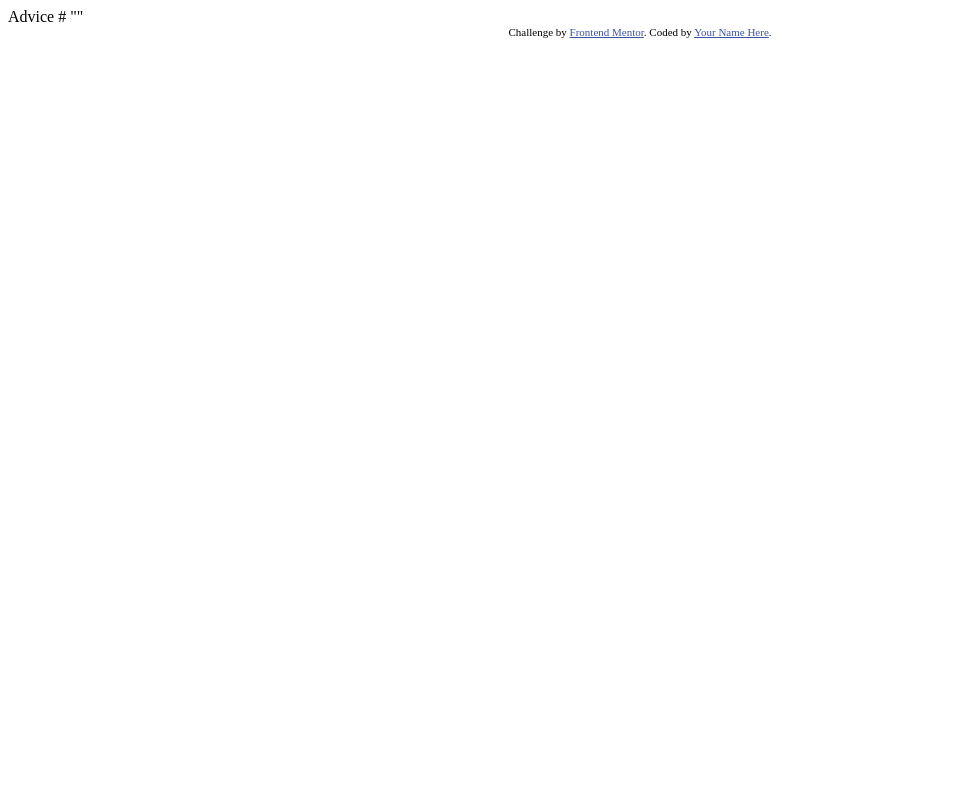
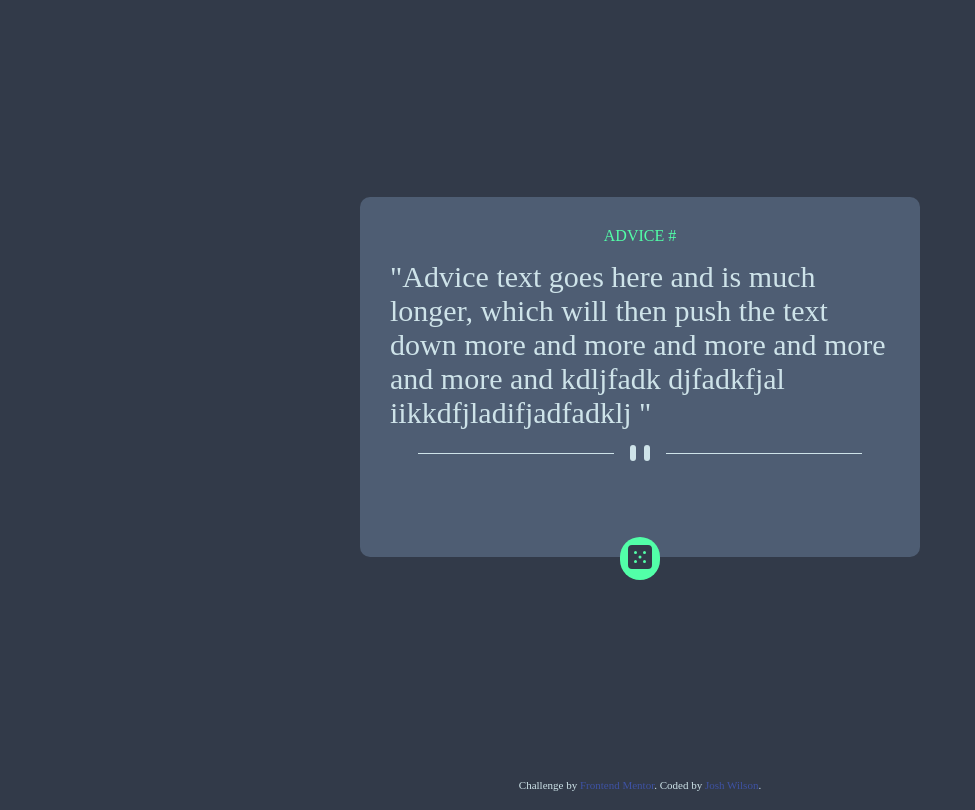
Before and after one commit to josh-wilson6289/advice-generator, a plain HTML site: page index.html in a window 1280 px wide. Shown: the whole page, without its empty margins (0-975 px from the left). Drawn offline with Linux system fonts and the light colour scheme.

Commit message:
created static styling for site

```diff
--- a/index.html
+++ b/index.html
@@ -3,7 +3,7 @@
 <head>
   <meta charset="UTF-8">
   <meta name="viewport" content="width=device-width, initial-scale=1.0"> <!-- displays site properly based on user's device -->
-
+  <link rel="stylesheet" href="/style.css">
   <link rel="icon" type="image/png" sizes="32x32" href="./images/favicon-32x32.png">
 
   <title>Frontend Mentor | Advice generator app</title>
@@ -15,14 +15,26 @@
   </style>
 </head>
 <body>
+  <div class="container">
+  <div class="card">
+  <div class="advice-id">
+  ADVICE #<!-- Advice ID goes here -->
+  </div>
+  <div class="advice">
+  "Advice text goes here and is much longer, which will then push the text down more and more and more and more and more and kdljfadk djfadkfjal iikkdfjladifjadfadklj "
+  </div>
+  <div class="divider">
+  <svg width="444" height="16" xmlns="http://www.w3.org/2000/svg"><g fill="none" fill-rule="evenodd"><path fill="hsl(193, 38%, 86%)" d="M0 8h196v1H0zM248 8h196v1H248z"/><g transform="translate(212)" fill="#CEE3E9"><rect width="6" height="16" rx="3"/><rect x="14" width="6" height="16" rx="3"/></g></g></svg>
+</div>
+</div>
+<button class="refresh-btn">
+  <svg width="24" height="24" xmlns="http://www.w3.org/2000/svg"><path d="M20 0H4a4.005 4.005 0 0 0-4 4v16a4.005 4.005 0 0 0 4 4h16a4.005 4.005 0 0 0 4-4V4a4.005 4.005 0 0 0-4-4ZM7.5 18a1.5 1.5 0 1 1 0-3 1.5 1.5 0 0 1 0 3Zm0-9a1.5 1.5 0 1 1 0-3 1.5 1.5 0 0 1 0 3Zm4.5 4.5a1.5 1.5 0 1 1 0-3 1.5 1.5 0 0 1 0 3Zm4.5 4.5a1.5 1.5 0 1 1 0-3 1.5 1.5 0 0 1 0 3Zm0-9a1.5 1.5 0 1 1 0-3 1.5 1.5 0 0 1 0 3Z" fill="hsl(217, 19%, 24%)"/></svg>
+  </button>
+</div>
+  <footer class="attribution">
+    <p>Challenge by&nbsp<a href="https://www.frontendmentor.io?ref=challenge" target="_blank">Frontend Mentor</a>.
+    Coded by&nbsp<a href="https://josh-wilson6289.github.io/portfolio/">Josh Wilson</a>.</p>
+  </footer>
 
-  Advice #<!-- Advice ID goes here -->
-
-  "<!-- Advice text goes here -->"
-
-  <div class="attribution">
-    Challenge by <a href="https://www.frontendmentor.io?ref=challenge" target="_blank">Frontend Mentor</a>.
-    Coded by <a href="#">Your Name Here</a>.
-  </div>
 </body>
 </html>
--- /dev/null
+++ b/style.css
@@ -0,0 +1,68 @@
+body {
+  background-color: hsl(217, 19%, 24%);
+  overflow: hidden;
+}
+
+.container {
+  display: flex;
+  flex-direction: column;
+  height: 95vh;
+}
+
+.container {
+  display: flex;
+  align-items: center;
+  justify-content: center;
+}
+
+.card {
+  background-color: hsl(217, 19%, 38%);
+  border-radius: 10px;
+  display: flex;
+  flex-direction: column;
+  align-items: center;
+  height: 300px;
+  width: 500px;
+  padding: 30px;
+}
+
+.advice-id {
+  padding-bottom: 15px;
+  color: hsl(150, 100%, 66%);
+}
+
+.advice {
+  color: hsl(193, 38%, 86%);
+  font-size: 30px;
+}
+
+.divider {
+  display: flex;
+  justify-content: center;
+  padding: 15px;
+}
+
+.refresh-btn {
+  background-color: hsl(150, 100%, 66%);
+  border-radius: 20px;
+  border: none;
+  padding: 8px;
+  margin-top: -20px;
+  cursor: pointer;
+}
+
+.refresh-btn:hover {
+  box-shadow: 0 5px 50px hsl(150, 100%, 66%);
+}
+
+.attribution {
+  display: flex;
+  justify-content: center;
+  font-size: 15px;
+  color: hsl(193, 38%, 86%);
+}
+
+.attribution a {
+  text-decoration: none;
+  color: hsl(150, 100%, 66%);
+}
```
